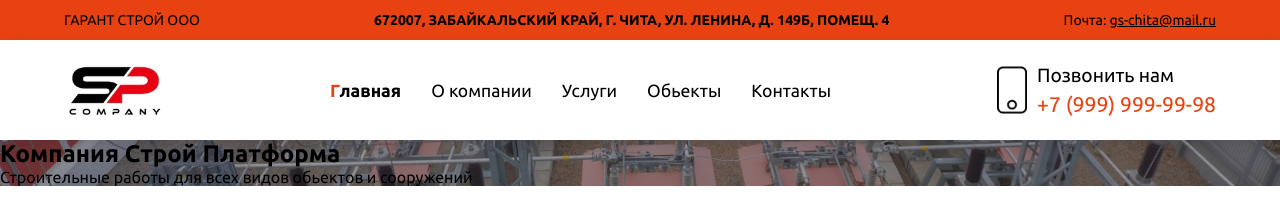
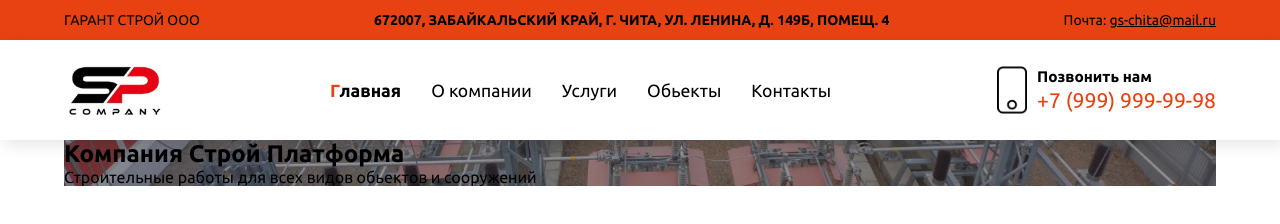
Before and after one commit to trueSlav/stroy-platforma, a plain HTML site: page index.html in a window 1280 px wide. Drawn offline with Linux system fonts and the light colour scheme; files whose address does not match are found by name.

Commit message:
refactor header

```diff
--- a/index.html
+++ b/index.html
@@ -36,39 +36,53 @@
 </head>
 
 <body class="page">
+
 	<header class="header">
-		<article class="header__info ">
+
+		<article class="header__info content-out">
 			<p>ГАРАНТ СТРОЙ ООО</p>
+			<!-- адрес 100% нужно записать более семантично -->
 			<p class="adres">672007, Забайкальский край, г. Чита, ул. Ленина, д. 149Б, помещ. 4</p>
 			<p>Почта: <a href="mailto:gs-chita@mail.ru">gs-chita@mail.ru</a> </p>
 		</article>
-		<nav class="header__nav">
-			<div class="header__logo">
+
+		<section class="header__section">
+			<div class="header-section-wrapper content-out">
+				<!-- сделать лого ссылкой -->
+				<!-- загрузить несколько форматов лого -->
+				<article class="header__logo">
 					<img src="./images/logo-min.png" alt="логотип компании Строй Платформа">
-			</div>
+				</article>
 
 				<!-- Добавить ссылки в менюшку -->
-			<ul class="header__list list">
-				<li class="list__item active-list-item">Главная</li>
-				<li class="list__item">О компании</li>
-				<li class="list__item">Услуги</li>
-				<li class="list__item">Обьекты</li>
-				<li class="list__item">Контакты</li>
+				<nav class="nav header__nav">
+					<ul class="nav__list">
+						<li class="nav__item active-list-item">Главная</li>
+						<li class="nav__item">О компании</li>
+						<li class="nav__item">Услуги</li>
+						<li class="nav__item">Обьекты</li>
+						<li class="nav__item">Контакты</li>
 					</ul>
-			<div class="header__contacts contacts">
+				</nav>
+
+				<article class="contacts header__contacts">
 					<div class="contacts__phone-logo">
 						<img src="./images/header-phone.png" alt="изображение телефона свяжитесь с нами">
 					</div>
-				<p class="contacts-block">
+					<p class="contacts__block">
 						<span>Позвонить нам</span>
+						<!-- подробнее узнать как правильно номер записать -->
 						<a href="tel:+79999999999" class="contacts__phone">+7 (999) 999-99-98</a>
 					</p>
+				</article>
 			</div>
-		</nav>
-		<article class="header__promo">
+		</section>
+
+		<section class="header__promo">
 			<h1 class="title">Компания Строй Платформа</h1>
 			<p class="subtitle">Строительные работы для всех видов обьектов и сооружений</p>
-		</article>
+		</section>
+
 	</header>
 </body>
 
--- a/styles/global.css
+++ b/styles/global.css
@@ -10,15 +10,7 @@ body {
 	margin: 0 auto;
 }
 
-.content-section {
-	padding: 0 5vw;
-}
 
-.content-out {
-	position: relative;
-	inline-size: calc(100% + 10vi);
-	inset-inline-end: 5vi;
-}
 
 h1,
 h2,
--- a/styles/style.css
+++ b/styles/style.css
@@ -11,29 +11,46 @@
 	background-color: var(--main-color, #fff);
 	font-weight: 400;
 	font-size: 16px;
+	padding: 0 5vw;
 }
 
-.active-list-item {
-	font-weight: 700;
+.content-out {
+	position: relative;
+	inline-size: calc(100% + 10vw);
+	inset-inline-end: 5vw;
 }
 
-.list {
+.nav {
 	font-weight: 500;
 	font-size: 1.1em;
 	color: var(--text-color, #000);
 }
 
-.list__item {
+.nav__list {
+	display: flex;
+	flex-direction: row;
+	align-items: center;
+	justify-content: center;
+	gap: 30px;
+	flex-wrap: wrap;
+	flex-grow: 1;
+}
+
+.nav__item {
 	transition: 0.3s ease;
 }
 
-.list__item:hover {
+.nav__item:hover {
 	transform: translateY(-2px);
 	text-decoration: underline;
 	text-underline-offset: 5px;
 	text-decoration-thickness: 2px;
 	text-decoration-color: var(--accent-color, #e84212);
 	cursor: pointer;
+}
+
+.active-list-item {
+	font-weight: 700;
 }
 
 .active-list-item::first-letter {
@@ -45,20 +62,29 @@
 	transform: none;
 }
 
+/* изменить */
 .contacts {
 	font-weight: 500;
 	font-size: 1.2em;
 }
 
-.contacts-block {
-	display: flex;
-	flex-direction: column;
-}
-
+/* создать резиновую свгш */
 .contacts__phone-logo {
 	width: 30px;
 	height: 50px;
 	margin-right: 10px;
+}
+
+.contacts__block {
+	display: flex;
+	flex-direction: column;
+	justify-content: space-between;
+	gap: 3px;
+}
+
+.contacts__block>span {
+	font-weight: 700;
+	font-size: .8em;
 }
 
 .contacts__phone {
@@ -66,7 +92,6 @@
 	font-size: 1.1em;
 	color: var(--accent-color, #e84212);
 	text-decoration: none;
-	margin-top: 5px;
 }
 
 .header__info {
@@ -76,7 +101,7 @@
 	display: flex;
 	justify-content: space-between;
 	text-transform: uppercase;
-	padding: 12px 5vi;
+	padding: 12px 5vw;
 }
 
 .header__info>p:nth-child(2) {
@@ -87,23 +112,19 @@
 	text-transform: none;
 }
 
-.header__promo {
-	background-image: url('../images/header-background.jpg');
-	background-size: cover;
-	background-repeat: no-repeat;
-	background-position: center;
-}
-
-.header__nav {
+.header__section {
 	position: sticky;
 	top: 0;
 	left: 0;
+	min-height: 100px;
+}
+
+.header-section-wrapper {
+	padding: 0 5vw;
+	box-shadow: 5px 5px 15px 0 rgba(0, 0, 0, 0.1);
 	background-color: var(--main-color, #fff);
-	padding: 0 5vi;
-	min-height: 100px;
-	box-shadow: 5px 5px 15px 0 rgba(0, 0, 0, 0.1);
 	display: flex;
-	justify-content: center;
+	justify-content: space-between;
 	flex-wrap: wrap;
 }
 
@@ -112,13 +133,10 @@
 	height: 100px;
 }
 
-.header__list {
+.header__nav {
 	display: flex;
-	align-items: center;
-	gap: 30px;
+	justify-content: center;
 	flex-wrap: wrap;
-	flex-grow: 1;
-	justify-content: center;
 }
 
 .header__contacts {
@@ -127,3 +145,10 @@
 	align-self: center;
 	justify-self: center;
 }
+
+.header__promo {
+	background-image: url('../images/header-background.jpg');
+	background-size: cover;
+	background-repeat: no-repeat;
+	background-position: center;
+}
```
Lines whose indentation alone changed are shown as unchanged.
